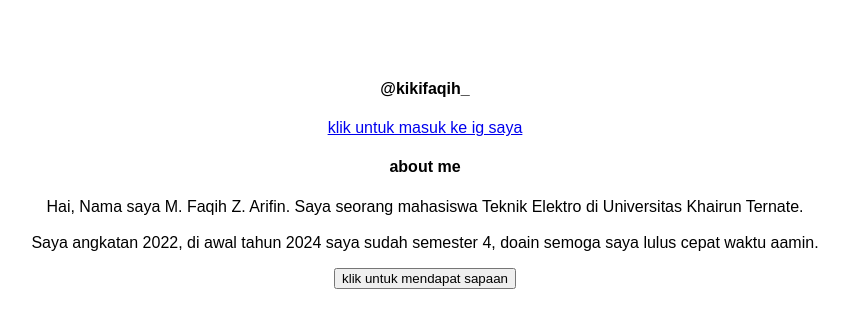
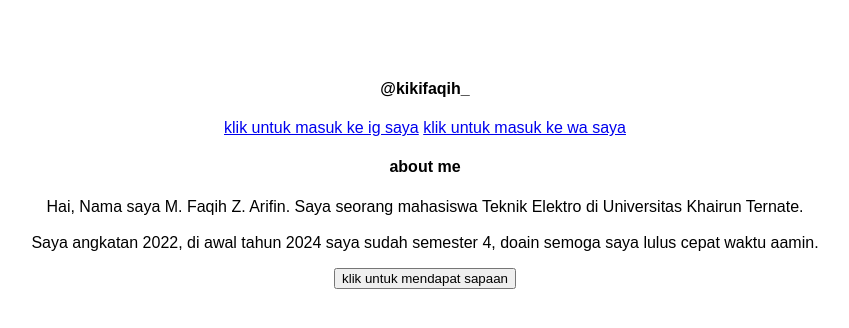
Before and after one commit to kikifaqih/kikifaqihh, a plain HTML site: page index.html in a window 1280 px wide. Shown: the whole page, without its empty margins (215-1064 px from the left). Drawn offline with Linux system fonts and the light colour scheme.

Commit message:
Update index.html

```diff
--- a/index.html
+++ b/index.html
@@ -14,6 +14,7 @@
         <h1>My Profile</h1>
         <h4 class="littlename">@kikifaqih_</h4>
         <a href="https://instagram.com/kikifaqih_">klik untuk masuk ke ig saya</a>
+        <a href="https://bit.ly/infojokii">klik untuk masuk ke wa saya</a>
         <div class="aboutme">
             <h4>about me</h4>
             <p>Hai, Nama saya M. Faqih Z. Arifin. Saya seorang mahasiswa Teknik Elektro di Universitas Khairun
```
